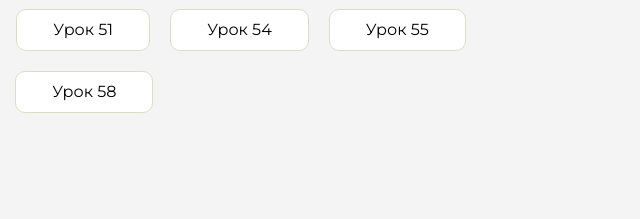
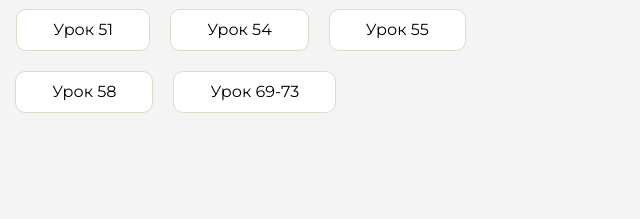
Before and after one commit to LIDERWAR/homework, a plain HTML site: page index.html in a window 1280 px wide. Shown: the part 291-510 px from the top of the page, 598-1238 px from the left. Drawn offline with Linux system fonts and the light colour scheme.

Commit message:
Update index.html

```diff
--- a/index.html
+++ b/index.html
@@ -125,6 +125,9 @@
                      <li class="content__list-item">
                         <a href="lesson58/index.html">Урок 58</a>
                     </li>
+                     <li class="content__list-item">
+                        <a href="lesson69/index.html">Урок 69-73</a>
+                    </li>
                 </ul>
             </div>
             <div class="content__block hidden" id="diplomBlock">
```
